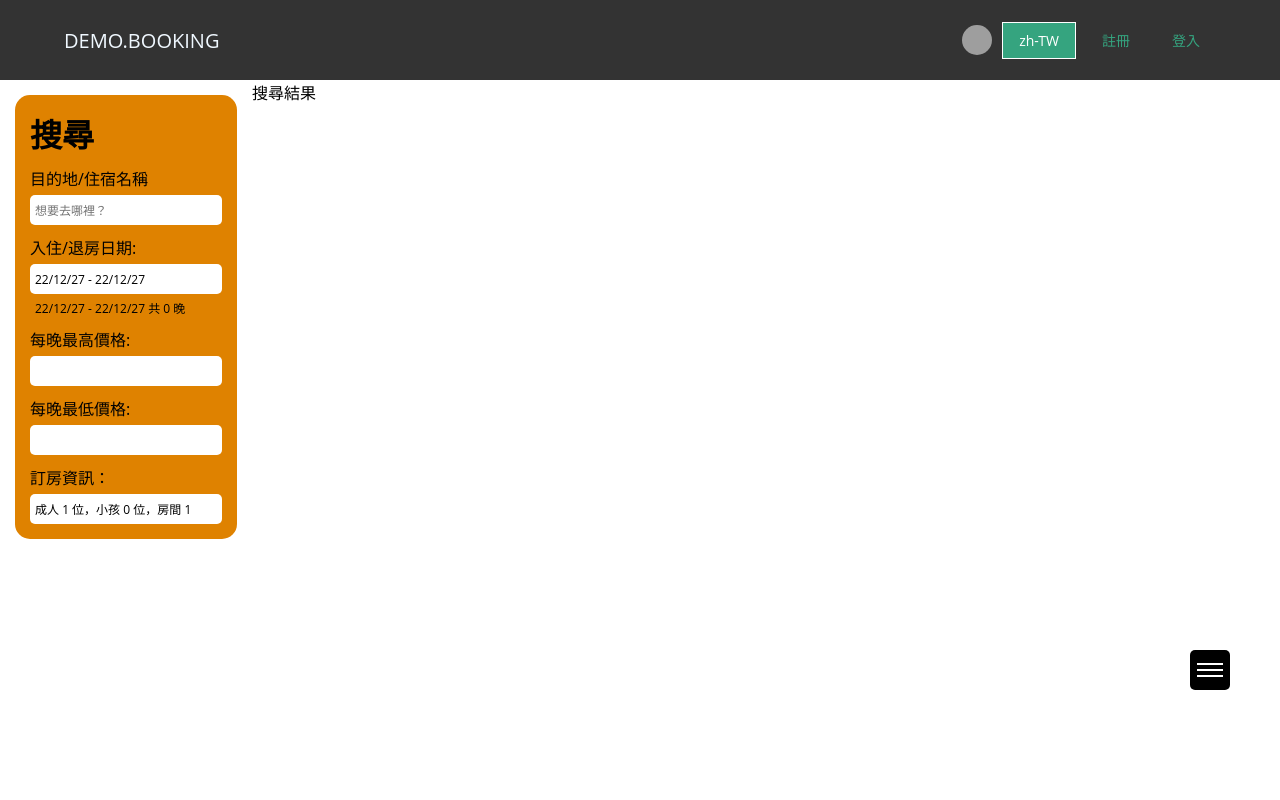
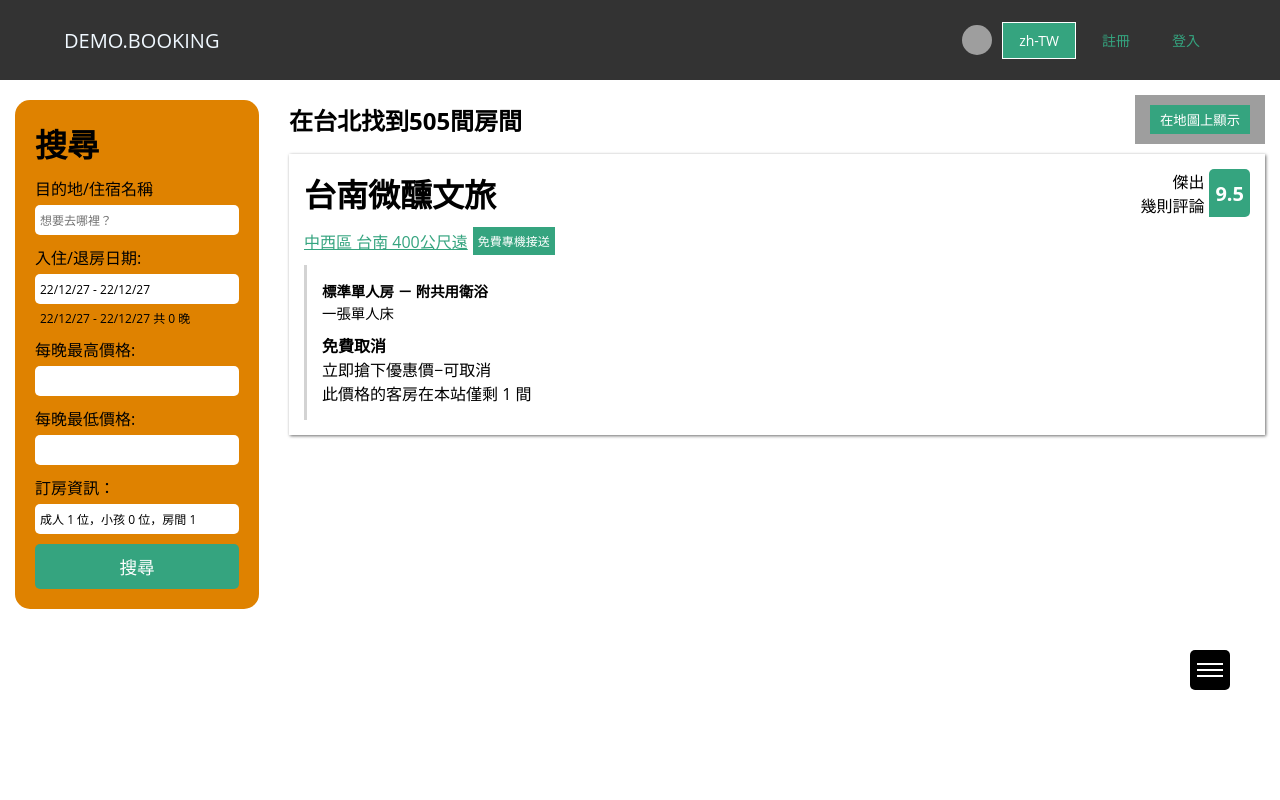
Before and after one commit to VincentLin0619/react-vint-app, a React (Create React App) app: page /HotelsList in a window 1280 px wide. Shown: the top 800 px of the page. Built offline with nearby package versions, Linux system fonts and the light colour scheme; grey boxes are pictures that could not be loaded.

Commit message:
製作搜尋列表頁面

```diff
--- /dev/null
+++ b/src/components/ListItem/SearchItem.jsx
@@ -0,0 +1,43 @@
+import React from 'react';
+import './SearchItem.scss';
+
+export const SearchItem = () => {
+  return (
+    <div className="infoContainer">
+      <div className="infoTitle">
+        <div className="infoTitle_left">
+          <h1>台南微醺文旅</h1>
+        </div>
+        <div className="infoTitle_right">
+          <div className="infoTitle_right-count">
+            <span>傑出</span>
+            <span>幾則評論</span>
+          </div>
+          <button>9.5</button>
+        </div>
+      </div>
+      <div className="infoDes">
+        <a href="#">中西區 台南 400公尺遠</a>
+        <span>免費專機接送</span>
+      </div>
+      <div className="infoFooter">
+        <div className="infoFooter_L">
+          <div className="infoFooter_L-top">
+            <b>標準單人房 － 附共用衛浴</b>
+            <p>一張單人床</p>
+          </div>
+          <div className="infoFooter_L-bottom">
+            <h4>免費取消</h4>
+            <p>立即搶下優惠價−可取消</p>
+            <span>此價格的客房在本站僅剩 1 間</span>
+          </div>
+        </div>
+        <div className="infoFooter_R">
+          <div className="infoFooter_R-top"></div>
+          <div className="infoFooter_R-medium"></div>
+          <div className="infoFooter_R-bottom"></div>
+        </div>
+      </div>
+    </div>
+  );
+};
--- /dev/null
+++ b/src/components/ListItem/SearchItem.scss
@@ -0,0 +1,63 @@
+.infoContainer {
+  display: flex;
+  flex-direction: column;
+  margin: 10px 0px;
+  padding: 15px;
+  box-shadow: 1px 1px 3px rgb(108, 108, 108);
+  gap: 10px;
+}
+.infoTitle {
+  display: flex;
+  justify-content: space-between;
+  align-items: center;
+  .infoTitle_right {
+    display: flex;
+    align-content: flex-end;
+    gap: 5px;
+    .infoTitle_right-count {
+      display: flex;
+      flex-direction: column;
+      align-items: flex-end;
+    }
+    button {
+      font-size: 1.25rem;
+      font-weight: 700;
+      border: none;
+      background-color: var(--primary-color);
+      color: white;
+      border-radius: 5px 5px 5px 0px;
+    }
+  }
+}
+.infoDes {
+  display: flex;
+  align-items: center;
+  gap: 5px;
+  a {
+    color: var(--primary-color);
+  }
+  span {
+    background-color: var(--primary-color);
+    color: white;
+    font-size: 0.75rem;
+    padding: 5px;
+  }
+}
+.infoFooter {
+  display: flex;
+  justify-content: space-between;
+  align-items: flex-end; //整個都靠下
+  .infoFooter_L {
+    display: flex;
+    flex-direction: column;
+    gap: 10px;
+    border-left: 3px solid lightgray;
+    padding: 15px;
+    .infoFooter_L-top {
+      b,
+      p {
+        font-size: 0.9rem;
+      }
+    }
+  }
+}
--- a/src/pages/HotelsList.jsx
+++ b/src/pages/HotelsList.jsx
@@ -1,10 +1,11 @@
-import React, { useState } from "react";
-import MainMenu from "../components/NavBar/MainMenu";
-import Footer from "../components/Footer/Footer";
-import { format } from "date-fns";
-import * as locales from "react-date-range/dist/locale";
-import { DateRange } from "react-date-range";
-import "./HotelsList.scss";
+import React, { useState } from 'react';
+import MainMenu from '../components/NavBar/MainMenu';
+import Footer from '../components/Footer/Footer';
+import { format } from 'date-fns';
+import * as locales from 'react-date-range/dist/locale';
+import { DateRange } from 'react-date-range';
+import './HotelsList.scss';
+import { SearchItem } from '../components/ListItem/SearchItem';
 
 const HotelsList = () => {
   // 日期狀態開關、資料
@@ -15,7 +16,7 @@ const HotelsList = () => {
     return dateSelected;
   }
   const [dates, setDates] = useState([
-    { startDate: new Date(), endDate: new Date(), key: "selection" },
+    { startDate: new Date(), endDate: new Date(), key: 'selection' },
   ]);
   // 人數狀態開關、資料、計算
   const [openConditions, setOpenConditions] = useState(false);
@@ -31,17 +32,17 @@ const HotelsList = () => {
       return {
         ...prev, // 解構為 [name]: sign
         [name]:
-          sign === "increase" ? conditions[name] + 1 : conditions[name] - 1,
+          sign === 'increase' ? conditions[name] + 1 : conditions[name] - 1,
       };
     });
   };
   // 想要去哪input
-  const [destination, setDestination] = useState("");
+  const [destination, setDestination] = useState('');
   return (
     <div>
       <MainMenu />
       <div className="listContainer">
-        <div className="listWrapper">
+        <div className="listLeft">
           <div className="listSearch">
             <h1 className="listTitle">搜尋</h1>
             <div className="listItem">
@@ -63,8 +64,8 @@ const HotelsList = () => {
                 className="selectorText"
                 onClick={() => setOpenCalendar(true)}
               >
-                {format(dates[0].startDate, "yy/MM/dd")} -{"  "}
-                {format(dates[0].endDate, "yy/MM/dd")}
+                {format(dates[0].startDate, 'yy/MM/dd')} -{'  '}
+                {format(dates[0].endDate, 'yy/MM/dd')}
               </span>
               {openCalendar && (
                 <div className="modal">
@@ -80,7 +81,7 @@ const HotelsList = () => {
                       className="calendarTest"
                       minDate={new Date()}
                       ranges={dates}
-                      locale={locales["zhTW"]}
+                      locale={locales['zhTW']}
                       onShownDateChange={true}
                       preventSnapRefocus={true}
                     />
@@ -89,9 +90,9 @@ const HotelsList = () => {
                         className="selectorText"
                         onClick={() => setOpenCalendar(true)}
                       >
-                        {format(dates[0].startDate, "yy/MM/dd")} -{"  "}
-                        {format(dates[0].endDate, "yy/MM/dd")}
-                        {"  "}共{" "}
+                        {format(dates[0].startDate, 'yy/MM/dd')} -{'  '}
+                        {format(dates[0].endDate, 'yy/MM/dd')}
+                        {'  '}共{' '}
                         {selectRage(dates[0].startDate, dates[0].endDate)} 晚
                       </span>
                       <button
@@ -105,9 +106,9 @@ const HotelsList = () => {
                 </div>
               )}
               <span className="selectorResult">
-                {format(dates[0].startDate, "yy/MM/dd")} -{"  "}
-                {format(dates[0].endDate, "yy/MM/dd")}
-                {"  "}共 {selectRage(dates[0].startDate, dates[0].endDate)} 晚
+                {format(dates[0].startDate, 'yy/MM/dd')} -{'  '}
+                {format(dates[0].endDate, 'yy/MM/dd')}
+                {'  '}共 {selectRage(dates[0].startDate, dates[0].endDate)} 晚
               </span>
             </div>
             <div className="listItem">
@@ -127,7 +128,7 @@ const HotelsList = () => {
                 className="searchText"
                 onClick={() => setOpenConditions(true)}
               >
-                成人 {conditions.adult} 位，小孩 {conditions.child} 位，房間{" "}
+                成人 {conditions.adult} 位，小孩 {conditions.child} 位，房間{' '}
                 {conditions.room}
               </span>
               {openConditions && (
@@ -142,13 +143,13 @@ const HotelsList = () => {
                     成人
                     <div className="conditionCounter">
                       <button
-                        onClick={() => handleCounter("adult", "increase")}
+                        onClick={() => handleCounter('adult', 'increase')}
                       >
                         +
                       </button>
                       <span>{conditions.adult}</span>
                       <button
-                        onClick={() => handleCounter("adult", "decrease")}
+                        onClick={() => handleCounter('adult', 'decrease')}
                         disabled={conditions.adult <= 1}
                       >
                         -
@@ -159,13 +160,13 @@ const HotelsList = () => {
                     小孩
                     <div className="conditionCounter">
                       <button
-                        onClick={() => handleCounter("child", "increase")}
+                        onClick={() => handleCounter('child', 'increase')}
                       >
                         +
                       </button>
                       <span>{conditions.child}</span>
                       <button
-                        onClick={() => handleCounter("child", "decrease")}
+                        onClick={() => handleCounter('child', 'decrease')}
                         disabled={conditions.child <= 0}
                       >
                         -
@@ -175,12 +176,12 @@ const HotelsList = () => {
                   <div className="condition">
                     房間
                     <div className="conditionCounter">
-                      <button onClick={() => handleCounter("room", "increase")}>
+                      <button onClick={() => handleCounter('room', 'increase')}>
                         +
                       </button>
                       <span>{conditions.room}</span>
                       <button
-                        onClick={() => handleCounter("room", "decrease")}
+                        onClick={() => handleCounter('room', 'decrease')}
                         disabled={conditions.room <= 1}
                       >
                         -
@@ -190,8 +191,21 @@ const HotelsList = () => {
                 </div>
               )}
             </div>
+            <div className="listItem">
+              <button className="searchBtn">搜尋</button>
+            </div>
           </div>
-          <div className="listResult">搜尋結果</div>
+        </div>
+        <div className="listRight">
+          <div className="listResult">
+            <div className="resultTitle">
+              <h2>在台北找到505間房間</h2>
+            </div>
+            <div className="map">
+              <button className="mapBtn">在地圖上顯示</button>
+            </div>
+          </div>
+          <SearchItem />
         </div>
       </div>
       <Footer />
--- a/src/pages/HotelsList.scss
+++ b/src/pages/HotelsList.scss
@@ -1,18 +1,19 @@
 .listContainer {
   height: 1000px;
   margin: 0 auto;
+  width: 100%;
+  display: flex;
 }
-.listWrapper {
-  display: flex;
-  .listResult {
-  }
+
+.listLeft {
+  display: block;
+  width: 20%;
+  margin: 15px;
   .listSearch {
+    padding: 20px;
     position: sticky;
-    top: 0px;
-    width: 15%;
-    padding: 15px;
+    top: 100px;
     left: 15px;
-    margin: 15px;
     border-radius: 15px;
     background-color: rgb(223, 130, 0);
     display: flex;
@@ -38,9 +39,19 @@
         font-size: 12px;
         padding: 5px;
       }
+      .searchBtn{
+        border: none;
+        border-radius: 5px;
+        font-size: 1.1rem;
+        background-color: var(--primary-color);
+        color: #fff;
+        padding: 10px 0px;
+      }
     }
   }
 }
+
+
 .searchText {
   position: relative;
 }
@@ -64,6 +75,26 @@
     border: none;
   }
 }
+.listRight {
+  width: 80%;
+  margin: 15px;
+  .listResult {
+    display: flex;
+    width: 100%;
+    justify-content: space-between;
+    align-items: center;
+    .map{
+      padding: 10px 15px;
+      background-image: url("https://cf.bstatic.com/psb/capla/static/media/map-entry-point.6b01012a.png");
+      .mapBtn{
+        background-color: var(--primary-color);
+        border: none;
+        padding: 5px 10px;
+        color: #fff;
+      }
+    }
+  }
+}
 .selectorResult {
   font-size: 12px;
   padding: 0px 5px;
```
